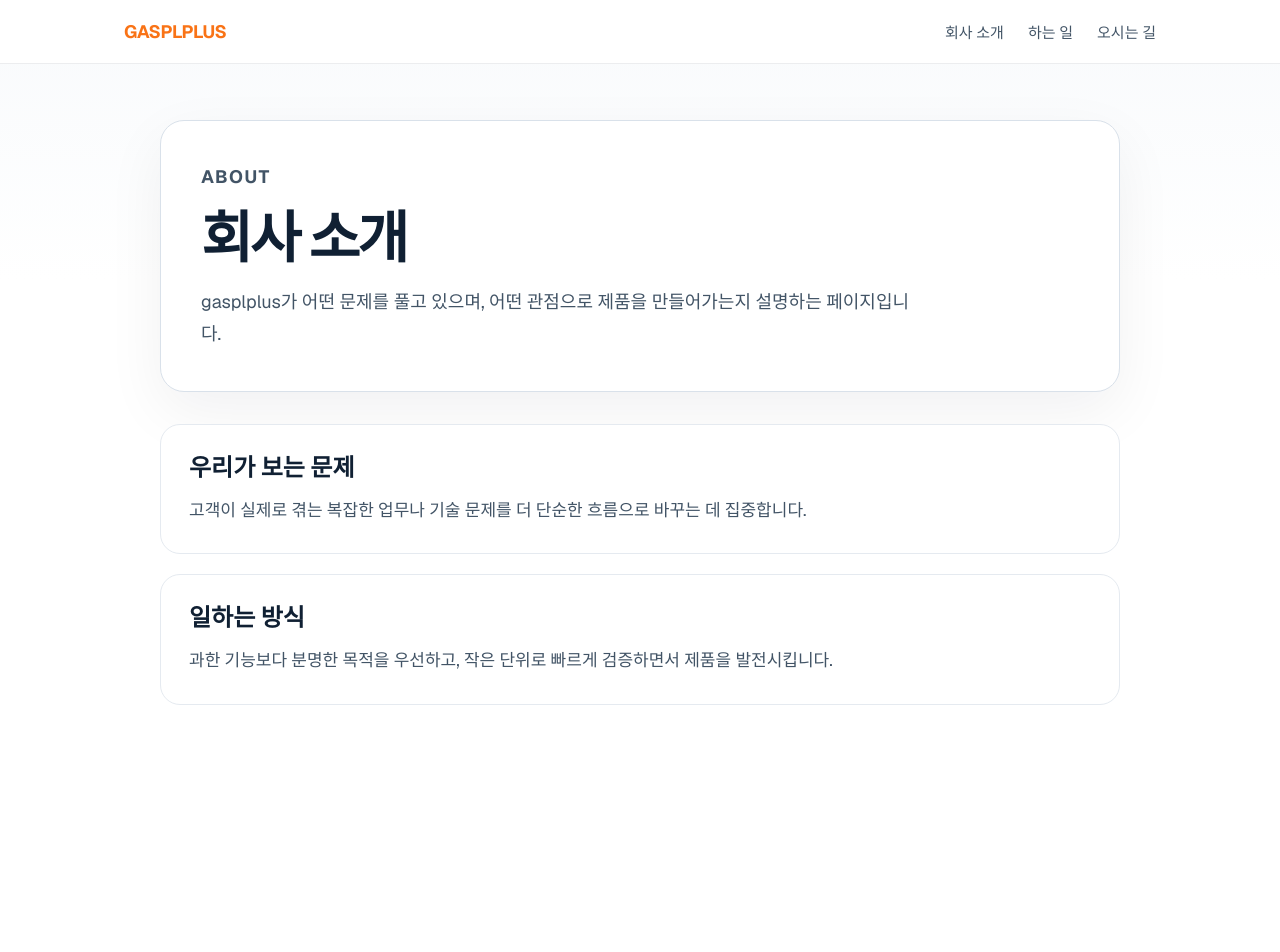
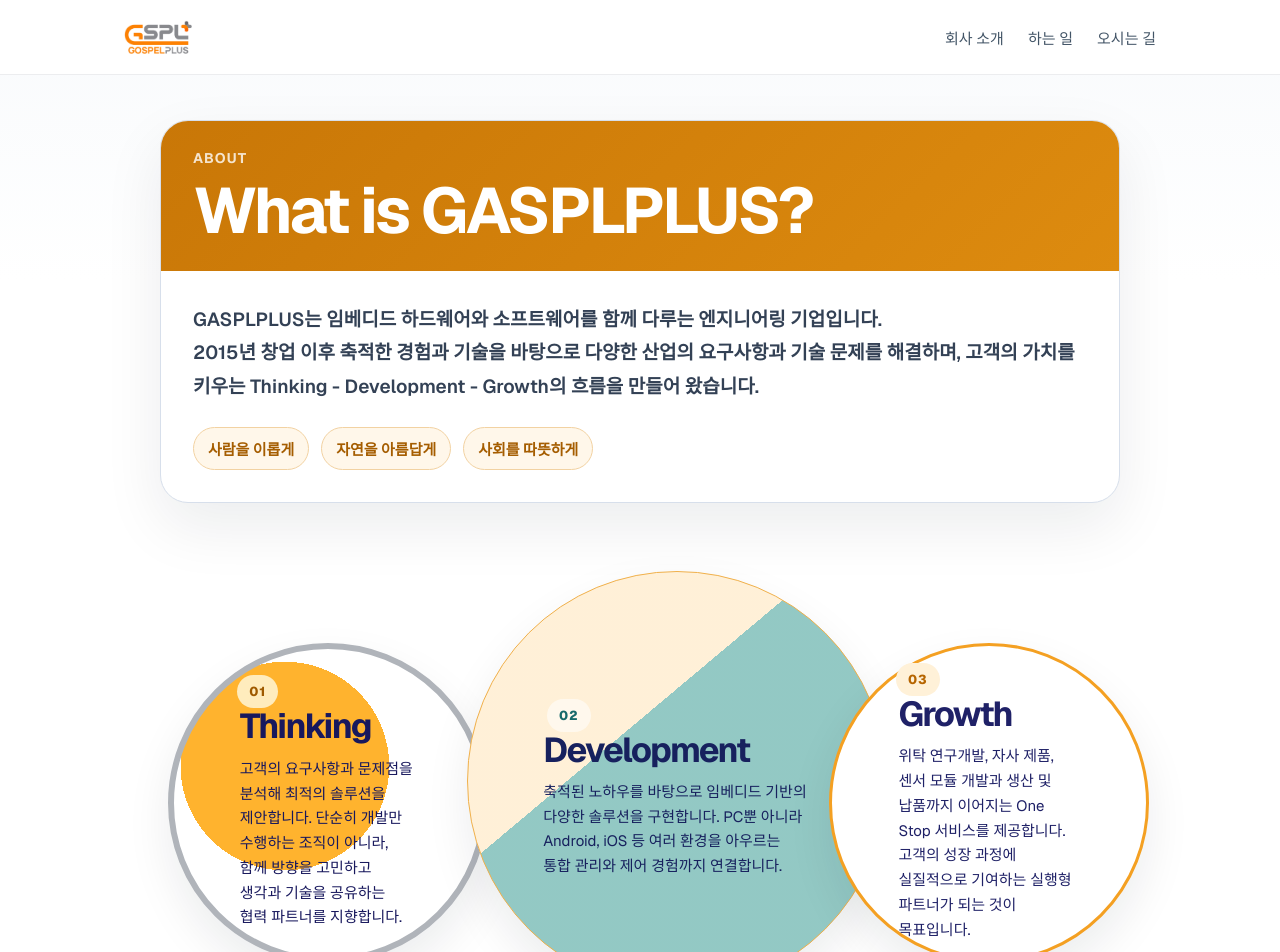
Before and after one commit to beomseodev/gasplplus-frontend, a Next.js app: page /about in a window 1280 px wide. Shown: the top 952 px of the page. Before the commit the page ends 800 px from the top, so only its background shows below. Built offline with nearby package versions, Linux system fonts and the light colour scheme.

Commit message:
feat: 회사 소개 페이지 회사 소개 및 가치 추가

```diff
--- /dev/null
+++ b/src/app/about/page.module.css
@@ -0,0 +1,224 @@
+.story {
+  overflow: hidden;
+  border: 1px solid #d7dfeb;
+  border-radius: 28px;
+  background: #ffffff;
+  box-shadow: 0 24px 60px rgba(15, 23, 42, 0.08);
+}
+
+.storyHeader {
+  padding: 28px 32px;
+  background: linear-gradient(135deg, #c97707 0%, #dd8b0f 100%);
+}
+
+.eyebrow {
+  margin-bottom: 12px;
+  font-size: 14px;
+  font-weight: 700;
+  letter-spacing: 0.08em;
+  text-transform: uppercase;
+  color: rgba(255, 255, 255, 0.8);
+}
+
+.storyHeader h1 {
+  font-size: clamp(34px, 5vw, 64px);
+  line-height: 1;
+  letter-spacing: -0.04em;
+  color: #ffffff;
+}
+
+.storyBody {
+  display: grid;
+  gap: 24px;
+  padding: 32px;
+}
+
+.storyLead {
+  font-size: 19px;
+  font-weight: 600;
+  line-height: 1.75;
+  color: #334155;
+}
+
+.principles {
+  display: flex;
+  flex-wrap: wrap;
+  gap: 12px;
+}
+
+.principles span {
+  padding: 10px 14px;
+  border: 1px solid #f2d2a2;
+  border-radius: 999px;
+  background: #fff7ea;
+  font-size: 15px;
+  font-weight: 700;
+  color: #a55d00;
+}
+
+.pillars {
+  display: grid;
+  grid-template-columns: minmax(0, 1fr) minmax(0, 1.22fr) minmax(0, 1fr);
+  align-items: end;
+  gap: 16px;
+  padding: 8px 8px 0;
+}
+
+.pillar {
+  position: relative;
+  display: flex;
+  min-height: 320px;
+  aspect-ratio: 1;
+  flex-direction: column;
+  justify-content: center;
+  align-items: center;
+  padding: 40px 28px;
+  border-radius: 50%;
+  box-shadow: 0 20px 45px rgba(15, 23, 42, 0.08);
+}
+
+.pillarIndex {
+  display: inline-flex;
+  width: fit-content;
+  padding: 8px 12px;
+  border-radius: 999px;
+  font-size: 13px;
+  font-weight: 800;
+  letter-spacing: 0.08em;
+  align-self: flex-start;
+  margin-left: 14%;
+}
+
+.pillarContent {
+  display: grid;
+  width: min(100%, 74%);
+  gap: 12px;
+}
+
+.pillar h2 {
+  font-size: clamp(26px, 2.7vw, 38px);
+  line-height: 1.05;
+  letter-spacing: -0.05em;
+}
+
+.pillar p {
+  font-size: 15px;
+  line-height: 1.65;
+  word-break: keep-all;
+}
+
+.thinking {
+  border: 6px solid #b0b4ba;
+  background:
+    radial-gradient(circle at 36% 38%, #ffb32e 0 38%, transparent 38%),
+    #ffffff;
+  color: #18185d;
+}
+
+.thinking .pillarIndex {
+  background: #ffecbd;
+  color: #9f5a00;
+}
+
+.development {
+  min-height: 420px;
+  padding-top: 56px;
+  border: 1px solid #f0b04b;
+  background:
+    linear-gradient(140deg, rgba(255, 238, 210, 0.88) 0 38%, rgba(132, 193, 188, 0.88) 38% 100%),
+    #ffffff;
+  transform: translateY(28px);
+  color: #17215e;
+}
+
+.thinking .pillarContent,
+.growth .pillarContent {
+  width: min(100%, 70%);
+}
+
+.development .pillarIndex {
+  background: rgba(255, 255, 255, 0.55);
+  color: #16696a;
+}
+
+.growth {
+  border: 3px solid #f4a022;
+  background: #ffffff;
+  color: #1f2167;
+}
+
+.growth .pillarIndex {
+  background: #fff1d8;
+  color: #b66500;
+}
+
+@media (max-width: 980px) {
+  .pillars {
+    grid-template-columns: 1fr;
+    justify-items: center;
+    padding: 0;
+  }
+
+  .pillar {
+    width: min(100%, 540px);
+    max-width: 540px;
+  }
+
+  .pillarIndex {
+    margin-left: 10%;
+  }
+
+  .pillarContent,
+  .thinking .pillarContent,
+  .growth .pillarContent {
+    width: min(100%, 76%);
+  }
+
+  .development {
+    transform: none;
+  }
+}
+
+@media (max-width: 768px) {
+  .storyHeader {
+    padding: 24px;
+  }
+
+  .storyBody {
+    padding: 24px;
+  }
+
+  .storyLead {
+    font-size: 17px;
+  }
+
+  .pillar {
+    min-height: 0;
+    padding: 34px;
+  }
+
+  .pillarIndex {
+    margin-left: 0;
+  }
+
+  .pillarContent,
+  .thinking .pillarContent,
+  .growth .pillarContent {
+    width: 100%;
+  }
+
+  .pillar h2 {
+    font-size: 28px;
+  }
+
+  .pillar p {
+    font-size: 15px;
+  }
+}
+
+@media (max-width: 560px) {
+  .pillar {
+    aspect-ratio: auto;
+    border-radius: 32px;
+  }
+}
--- a/src/app/about/page.tsx
+++ b/src/app/about/page.tsx
@@ -1,34 +1,66 @@
-import styles from "../detail-page.module.css";
+import sharedStyles from "../detail-page.module.css";
+import styles from "./page.module.css";
 
 export default function AboutPage() {
   return (
-    <div className={styles.page}>
-      <main className={styles.main}>
-        <section className={styles.hero}>
-          <p className={styles.eyebrow}>About</p>
-          <h1>회사 소개</h1>
-          <p>
-            gasplplus가 어떤 문제를 풀고 있으며, 어떤 관점으로 제품을
-            만들어가는지 설명하는 페이지입니다.
-          </p>
+    <div className={sharedStyles.page}>
+      <main className={sharedStyles.main}>
+        <section className={styles.story}>
+          <div className={styles.storyHeader}>
+            <p className={styles.eyebrow}>About</p>
+            <h1>What is GASPLPLUS?</h1>
+          </div>
+          <div className={styles.storyBody}>
+            <p className={styles.storyLead}>
+              GASPLPLUS는 임베디드 하드웨어와 소프트웨어를 함께 다루는
+              엔지니어링 기업입니다. <br /> 2015년 창업 이후 축적한 경험과 기술을
+              바탕으로 다양한 산업의 요구사항과 기술 문제를 해결하며, 고객의
+              가치를 키우는 Thinking - Development - Growth의 흐름을 만들어
+              왔습니다.
+            </p>
+            <div className={styles.principles} aria-label="기업 이념">
+              <span>사람을 이롭게</span>
+              <span>자연을 아름답게</span>
+              <span>사회를 따뜻하게</span>
+            </div>
+          </div>
         </section>
 
-        <div className={styles.content}>
-          <section>
-            <h2>우리가 보는 문제</h2>
-            <p>
-              고객이 실제로 겪는 복잡한 업무나 기술 문제를 더 단순한 흐름으로
-              바꾸는 데 집중합니다.
-            </p>
-          </section>
-          <section>
-            <h2>일하는 방식</h2>
-            <p>
-              과한 기능보다 분명한 목적을 우선하고, 작은 단위로 빠르게
-              검증하면서 제품을 발전시킵니다.
-            </p>
-          </section>
-        </div>
+        <section className={styles.pillars} aria-label="핵심 가치">
+          <article className={`${styles.pillar} ${styles.thinking}`}>
+            <span className={styles.pillarIndex}>01</span>
+            <div className={styles.pillarContent}>
+              <h2>Thinking</h2>
+              <p>
+                고객의 요구사항과 문제점을 분석해 최적의 솔루션을 제안합니다.
+                단순히 개발만 수행하는 조직이 아니라, 함께 방향을 고민하고
+                생각과 기술을 공유하는 협력 파트너를 지향합니다.
+              </p>
+            </div>
+          </article>
+          <article className={`${styles.pillar} ${styles.development}`}>
+            <span className={styles.pillarIndex}>02</span>
+            <div className={styles.pillarContent}>
+              <h2>Development</h2>
+              <p>
+                축적된 노하우를 바탕으로 임베디드 기반의 다양한 솔루션을
+                구현합니다. PC뿐 아니라 Android, iOS 등 여러 환경을 아우르는
+                통합 관리와 제어 경험까지 연결합니다.
+              </p>
+            </div>
+          </article>
+          <article className={`${styles.pillar} ${styles.growth}`}>
+            <span className={styles.pillarIndex}>03</span>
+            <div className={styles.pillarContent}>
+              <h2>Growth</h2>
+              <p>
+                위탁 연구개발, 자사 제품, 센서 모듈 개발과 생산 및 납품까지
+                이어지는 One Stop 서비스를 제공합니다. 고객의 성장 과정에
+                실질적으로 기여하는 실행형 파트너가 되는 것이 목표입니다.
+              </p>
+            </div>
+          </article>
+        </section>
       </main>
     </div>
   );
--- a/src/app/globals.css
+++ b/src/app/globals.css
@@ -56,10 +56,8 @@
 }
 
 .siteBrand {
-  font-size: 18px;
-  font-weight: 700;
-  letter-spacing: -0.03em;
-  color: #f97316;
+  display: flex;
+  align-items: center;
 }
 
 .siteNav {
@@ -73,11 +71,21 @@
   font-size: 15px;
 }
 
+.siteBrandImage {
+  width: auto;
+  height: 34px;
+  display: block;
+}
+
 html {
   scroll-behavior: smooth;
 }
 
 @media (max-width: 768px) {
+  .siteBrandImage {
+    height: 30px;
+  }
+
   .siteHeaderInner {
     flex-direction: column;
     align-items: flex-start;
--- a/src/app/layout.tsx
+++ b/src/app/layout.tsx
@@ -1,6 +1,8 @@
 import type { Metadata } from "next";
+import Image from "next/image";
 import Link from "next/link";
 import { Geist, Geist_Mono } from "next/font/google";
+import gasplplusLogo from "../gasplplus_logo.png";
 import "./globals.css";
 
 const geistSans = Geist({
@@ -28,8 +30,13 @@
       <body>
         <header className="siteHeader">
           <div className="siteHeaderInner">
-            <Link className="siteBrand" href="/">
-              GASPLPLUS
+            <Link className="siteBrand" href="/" aria-label="GASPLPLUS 홈">
+              <Image
+                className="siteBrandImage"
+                src={gasplplusLogo}
+                alt="GASPLPLUS"
+                priority
+              />
             </Link>
             <nav className="siteNav" aria-label="주요 메뉴">
               <Link href="/about">회사 소개</Link>
--- a/src/app/page.tsx
+++ b/src/app/page.tsx
@@ -7,10 +7,9 @@
       <main className={styles.main}>
         <section className={styles.hero}>
           <p className={styles.eyebrow}>Company Website</p>
-          <h1>복잡한 문제를 단순한 제품으로 풀어내는 팀</h1>
+          <h1>Gaspl Plus</h1>
           <p className={styles.lead}>
-            gasplplus는 기술을 실제 서비스 가치로 연결하는 데 집중합니다.
-            지금은 회사 소개 사이트의 기본 뼈대를 먼저 구성한 상태입니다.
+            복잡한 문제를 단순한 제품으로 풀어내는 팀
           </p>
         </section>
 
```
